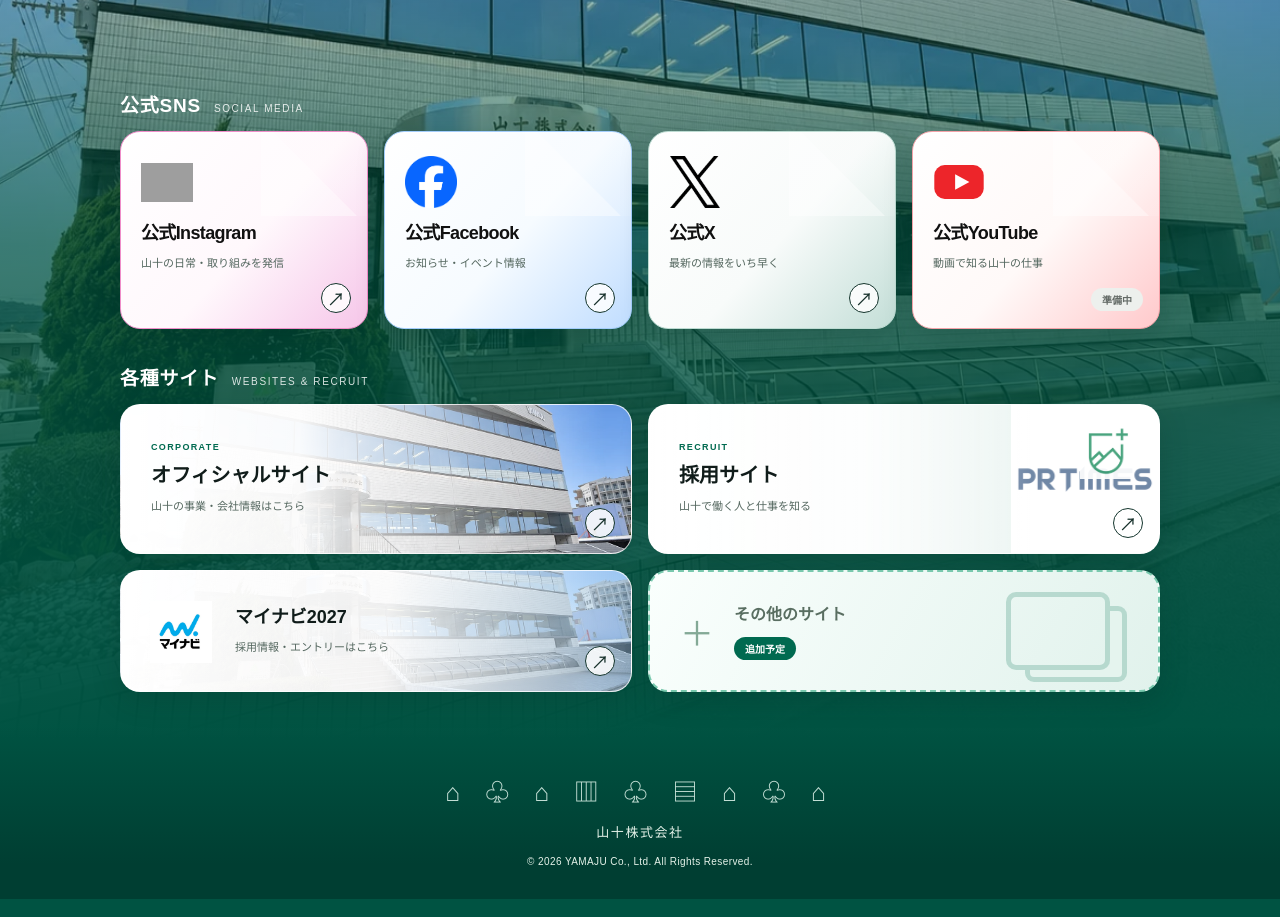
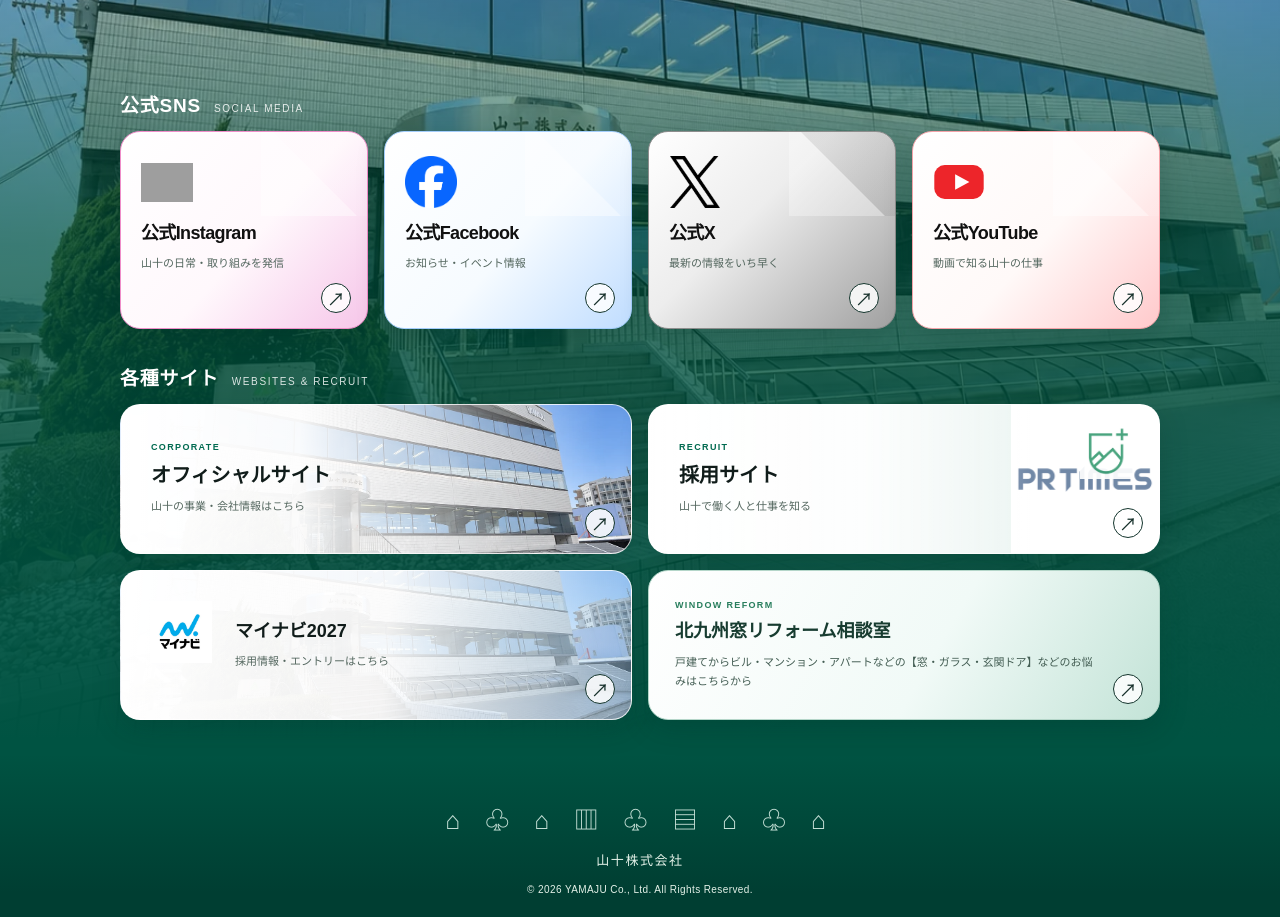
Before and after one commit to Since1903/yamaju-k.co.jp, a plain HTML site: page index.html in a window 1280 px wide. Shown: the part 440-1357 px from the top of the page. Drawn offline with Linux system fonts and the light colour scheme; grey boxes are pictures that could not be loaded.

Commit message:
Update X gradient and activate YouTube and Kitakyushu window consultation links

```diff
--- a/index.html
+++ b/index.html
@@ -106,6 +106,16 @@ section{margin-bottom:28px}
 footer{position:relative;padding-top:46px;background:linear-gradient(180deg,transparent,#003e32 80%)}
 footer::before{content:"⌂  ♧  ⌂  ▥  ♧  ▤  ⌂  ♧  ⌂";display:block;margin-bottom:14px;font-size:25px;letter-spacing:.35em;color:#d8eee5;opacity:.9}
 @media(max-width:700px){.sns-card .sns-icon{width:42px;height:42px}.future::after{width:65px;height:48px;right:34px}footer::before{font-size:16px;letter-spacing:.15em}.recruit{background-size:auto,auto 100%}}
+
+/* November link updates */
+.x{background:linear-gradient(135deg,#ffffff 0%,#ededed 42%,#a0a0a0 100%);border-color:#8d8d8d}
+.x::before{background:linear-gradient(225deg,#11111112 0 49%,#ffffff50 50% 100%)}
+.future{background:linear-gradient(120deg,#fff 0%,#f1faf7 56%,#c3e3d7 100%);border:1px solid #b4d6c9;min-height:150px;display:flex;align-items:center;justify-content:flex-start;padding:22px 64px 22px 26px}
+.future::after{display:none}
+.future h3{font-size:18px;color:#173c30;margin-bottom:8px}
+.future p{font-size:11px;line-height:1.7;color:#435d53}
+.future .site-label{color:#287e5d}
+@media(max-width:700px){.future{padding:22px 55px 22px 23px;min-height:160px}.future h3{font-size:17px}}
 </style>
 </head>
 <body>
@@ -128,9 +138,9 @@ footer::before{content:"⌂  ♧  ⌂  ▥  ♧  ▤  ⌂  ♧  ⌂";display:blo
 <a class="card sns-card x" href="https://x.com/Yamaju1903" target="_blank" rel="noopener noreferrer">
 <img class="sns-icon" src="x.png" alt="" width="39" height="39"><h3>公式X</h3><p>最新の情報をいち早く</p><span class="arrow" aria-hidden="true">↗</span>
 </a>
-<div class="card sns-card youtube">
-<svg class="sns-icon" viewBox="0 0 40 40" aria-hidden="true"><rect x="1" y="7" width="38" height="26" rx="8" fill="#ed252a"/><path d="M17 14l11 6-11 6z" fill="white"/></svg><h3>公式YouTube</h3><p>動画で知る山十の仕事</p><span class="status">準備中</span>
-</div>
+<a class="card sns-card youtube" href="https://www.youtube.com/@山十株式会社" target="_blank" rel="noopener noreferrer">
+<svg class="sns-icon" viewBox="0 0 40 40" aria-hidden="true"><rect x="1" y="7" width="38" height="26" rx="8" fill="#ed252a"/><path d="M17 14l11 6-11 6z" fill="white"/></svg><h3>公式YouTube</h3><p>動画で知る山十の仕事</p><span class="arrow" aria-hidden="true">↗</span>
+</a>
 </div>
 </section>
 <section aria-labelledby="sites-title">
@@ -145,7 +155,7 @@ footer::before{content:"⌂  ♧  ⌂  ▥  ♧  ▤  ⌂  ♧  ⌂";display:blo
 <a class="card site-card mynavi" href="https://job.mynavi.jp/27/pc/search/corp277874/outline.html" target="_blank" rel="noopener noreferrer">
 <img class="site-icon" src="マイナビロゴ.png" alt="" width="62" height="62"><h3>マイナビ2027</h3><p>採用情報・エントリーはこちら</p><span class="arrow" aria-hidden="true">↗</span>
 </a>
-<div class="card site-card future"><span class="plus" aria-hidden="true">＋</span><div><h3>その他のサイト</h3><span class="status">追加予定</span></div></div>
+<a class="card site-card future" href="https://kitakyushu-mado.com/" target="_blank" rel="noopener noreferrer"><div><span class="site-label">WINDOW REFORM</span><h3>北九州窓リフォーム相談室</h3><p>戸建てからビル・マンション・アパートなどの【窓・ガラス・玄関ドア】などのお悩みはこちらから</p></div><span class="arrow" aria-hidden="true">↗</span></a>
 </div>
 </section>
 </main>
```
